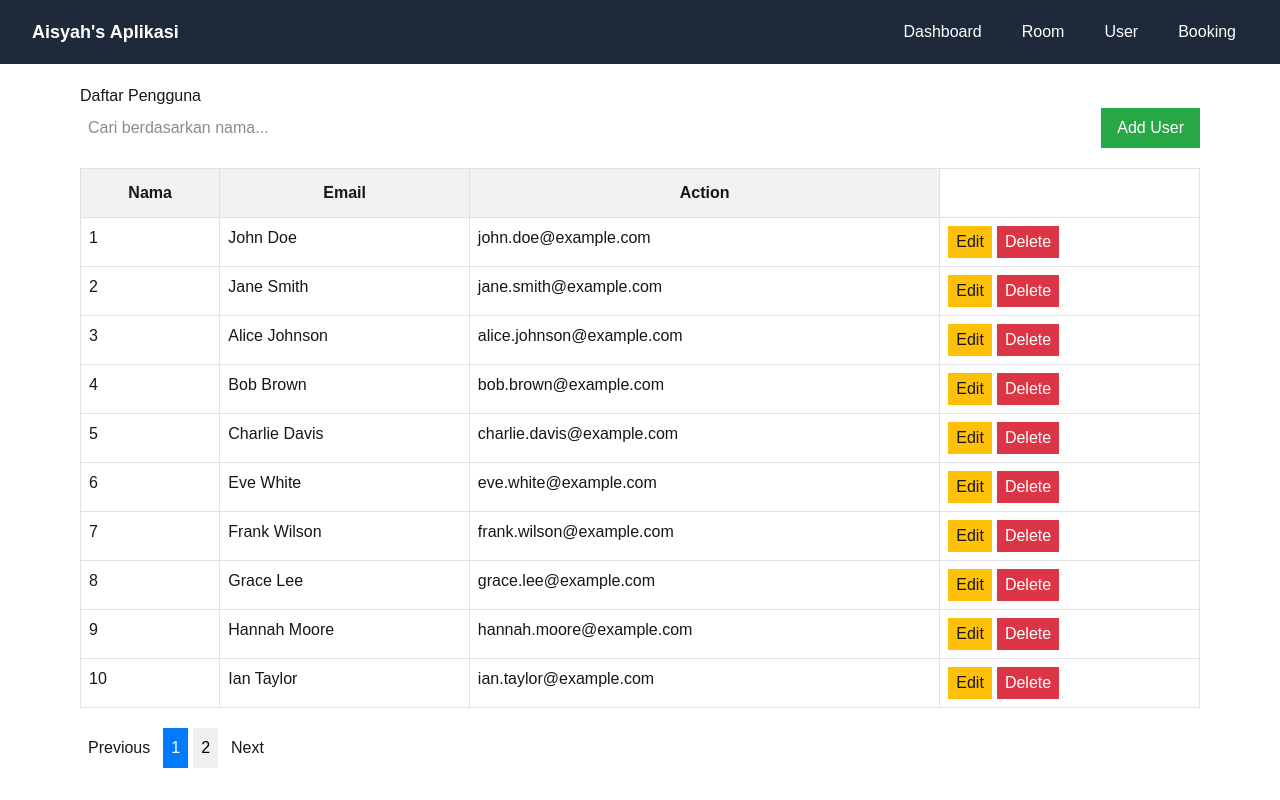
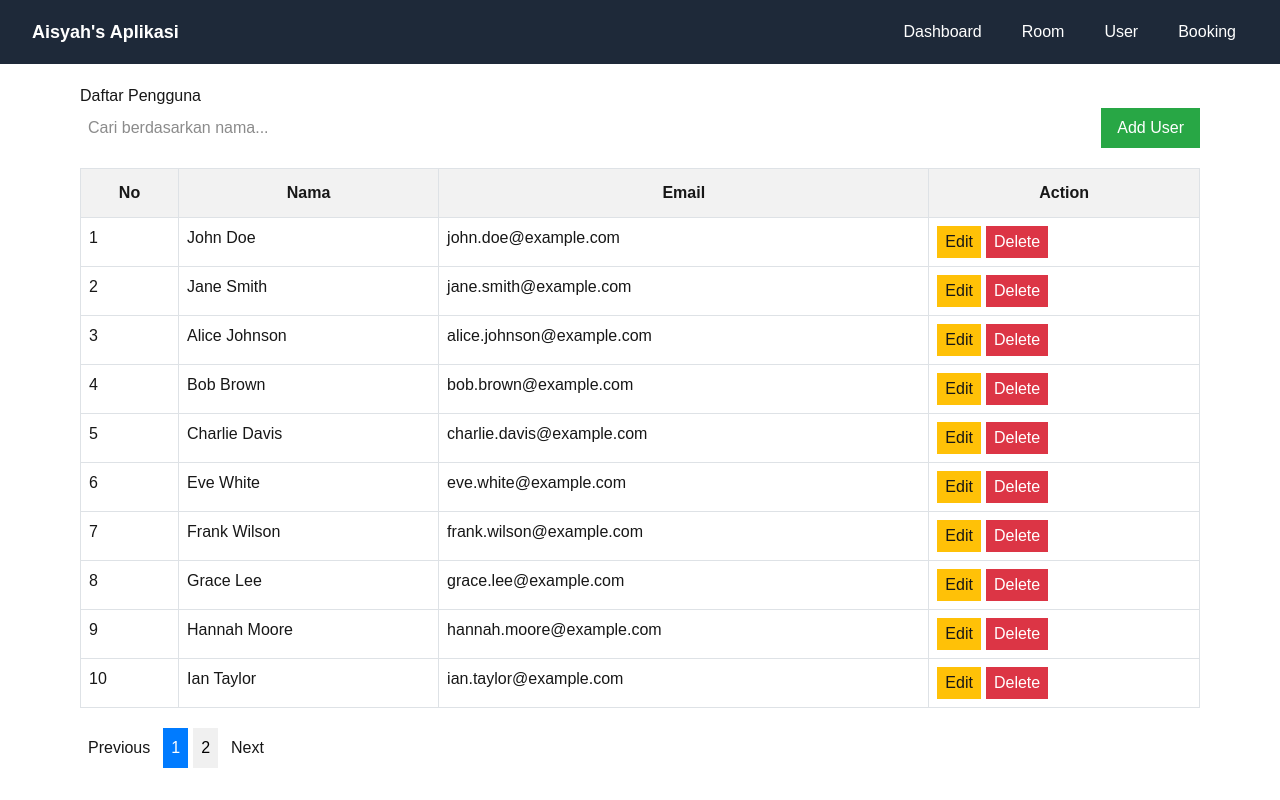
Before and after one commit to aszahra/frontend-prog, a Next.js app: page /user in a window 1280 px wide. Built offline with nearby package versions, Linux system fonts and the light colour scheme.

Commit message:
update user

```diff
--- a/src/app/user/page.tsx
+++ b/src/app/user/page.tsx
@@ -126,6 +126,16 @@ export default function UsersPage() {
       >
         <thead>
           <tr style={{ backgroundColor: "#f2f2f2" }}>
+          <th
+              onClick={() => handleSort("id")}
+              style={{
+                border: "1px solid #dee2e6",
+                padding: "12px",
+                cursor: "pointer",
+              }}
+            >
+              No {sortBy === "id" && (sortOrder === "asc" ? "▲" : "▼")}
+            </th>
             <th
               onClick={() => handleSort("name")}
               style={{
```
